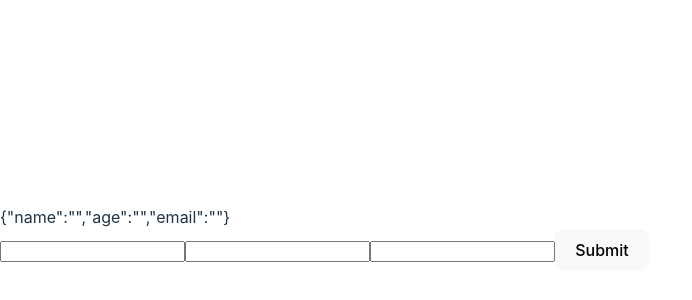
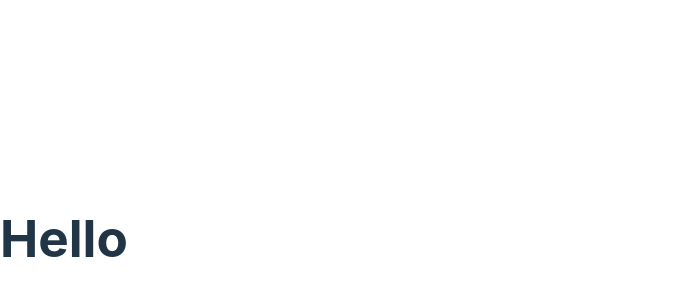
Before and after one commit to Aori297/blogapp, a React (Vite) app in the folder client/: page / in a window 1280 px wide. Shown: the part 162-462 px from the top of the page, without its empty margins (0-692 px from the left). Built offline with nearby package versions, Linux system fonts and the light colour scheme.

Commit message:
hooks useRef

```diff
--- a/client/src/App.jsx
+++ b/client/src/App.jsx
@@ -1,43 +1,17 @@
-import React, { useState } from 'react'
+import React, { useEffect, useRef, useState } from 'react'
 
 const App = () => {
-  const [user, setUser] = useState({
-    name: "",
-    age: "",
-    email: "",
-  })
+  const headingref = useRef(null)
 
-  const handleChange = e => {
-    setUser({ ...user, [e.target.name]: e.target.value })
-  }
+  useEffect(() => {
+    headingref.current.innerHTML = "Hello"
+  }, [])
 
-  return (
+  return(
     <>
-      {JSON.stringify(user)}
-      <form onSubmit={e => {}}>
-        <input
-          type="text"
-          name="name"
-          value={user.name}
-          onChange={handleChange}
-        />
-        <input
-          type="number"
-          name="age"
-          value={user.age}
-          onChange={handleChange}
-        />
-        <input
-          type="email"
-          name="email"
-          value={user.email}
-          onChange={handleChange}
-        />
-        <button type="submit">Submit</button>
-      </form>
+      <h1 ref={headingref}>Hello World</h1>
     </>
   )
-
 }
 
 export default App
```
